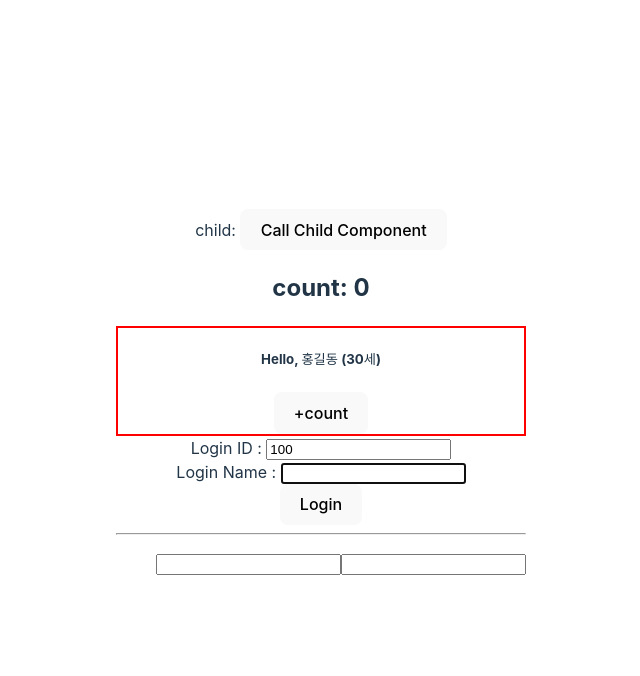
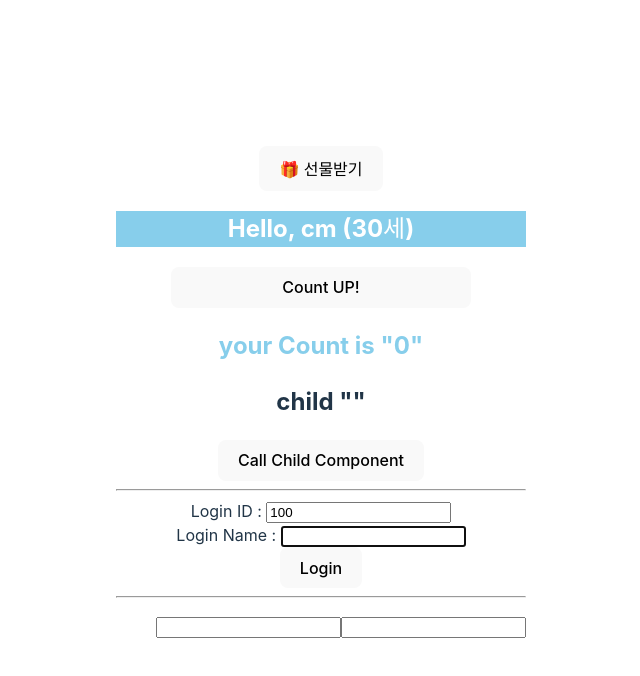
Before and after one commit to Chanmi-Gim/TIL, a React (Vite) app in the folder React/tryThis/rbvite/: page / in a window 1280 px wide. Shown: the top 676 px of the page, without its empty margins (319-959 px from the left). Built offline with nearby package versions, Linux system fonts and the light colour scheme.

Commit message:
feat, fix : 선물받기 기능, 장바구니 추가시 idRef 초기화 - useforward를 이용하여 자식으로부터 getGift() 전달받기 - idRef 초기화함으로써 추가와 수정을 구분

```diff
--- a/React/tryThis/rbvite/src/App.tsx
+++ b/React/tryThis/rbvite/src/App.tsx
@@ -1,6 +1,6 @@
 import { forwardRef, useImperativeHandle, useRef, useState } from 'react';
 import './App.css';
-import Hello from './components/Hello';
+import Hello, { GiftHandle } from './components/Hello';
 import My from './components/My';
 import { useCounter } from './hooks/counter-context';
 
@@ -13,21 +13,33 @@ const ChildComponent = forwardRef((_, ref) => {
     appendPeriod: () => setChildText((c) => c + '.'),
   };
   useImperativeHandle(ref, () => handler);
-  return <>child: {childText}</>;
+  return <h2>child "{childText}"</h2>;
 });
 
 function App() {
   const { count, plusCount } = useCounter();
   const childRef = useRef<ChildHandler>(null);
-
+  const giftHandleRef = useRef<GiftHandle>(null);
   return (
     <>
+      <button onClick={() => giftHandleRef.current?.getGift()}>
+        🎁 선물받기
+      </button>
+      <Hello
+        name='cm'
+        age={30}
+        plusCount={plusCount}
+        ref={giftHandleRef}
+      ></Hello>
+      <h2 style={{ color: 'skyblue' }}>your Count is "{count}"</h2>
+
       <ChildComponent ref={childRef} />
-      <button onClick={() => childRef.current?.appendPeriod()}>
-        Call Child Component
-      </button>
-      <h2>count: {count}</h2>
-      <Hello name='홍길동' age={30} plusCount={plusCount} />
+      <div>
+        <button onClick={() => childRef.current?.appendPeriod()}>
+          Call Child Component
+        </button>
+      </div>
+      <hr></hr>
       <My />
     </>
   );
--- a/React/tryThis/rbvite/src/components/Hello.tsx
+++ b/React/tryThis/rbvite/src/components/Hello.tsx
@@ -1,4 +1,9 @@
-import { PropsWithChildren, useId } from 'react';
+import {
+  PropsWithChildren,
+  forwardRef,
+  useId,
+  useImperativeHandle,
+} from 'react';
 import { useCounter } from '../hooks/counter-context';
 
 type Props = {
@@ -8,18 +13,42 @@ type Props = {
   children?: React.ReactNode;
 };
 
-const Hello = ({ name, age, children }: PropsWithChildren<Props>) => {
+export type GiftHandle = {
+  getGift: () => void;
+};
+
+const Hello = forwardRef(
+  ({ name, age, children }: PropsWithChildren<Props>, handleRef) => {
     const helloId = useId();
     const { plusCount } = useCounter();
+    const getGift = () => {
+      alert('안뇽 나는 기프트야! 자식 Hello로부터 와써~~~🎉');
+    };
+    useImperativeHandle(handleRef, () => ({
+      getGift,
+    }));
+
     return (
-    <div style={{ border: '2px solid red' }}>
-      <h5 id={helloId}>
+      <div>
+        <h2
+          id={helloId}
+          style={{
+            color: 'white',
+            backgroundColor: 'skyblue',
+          }}
+        >
           Hello, {name} ({age}세)
-      </h5>
+        </h2>
         {children}
-      <button onClick={plusCount}>+count</button>
+        <button
+          onClick={plusCount}
+          style={{ width: 300, textDecorationColor: 'blue' }}
+        >
+          Count UP!
+        </button>
       </div>
     );
-};
+  }
+);
 // Hello.defaultProps = { name: 'Choi' };
 export default Hello;
--- a/React/tryThis/rbvite/src/components/My.tsx
+++ b/React/tryThis/rbvite/src/components/My.tsx
@@ -41,6 +41,7 @@ const My = () => {
       return itemPriceRef.current?.focus();
     }
     saveCartItem(itemIdRef.current, name, Number(price));
+    itemIdRef.current = 0;
     itemNameRef.current.value = '';
     itemPriceRef.current.value = '';
     setDirty(false);
--- a/React/tryThis/rbvite/src/components/Profile.tsx
+++ b/React/tryThis/rbvite/src/components/Profile.tsx
@@ -8,7 +8,11 @@ const Profile = () => {
   } = useSession();
   return (
     <>
-      <div>User Name: {loginUser?.name}</div>
+      <div>
+        {' '}
+        유저이름: {loginUser?.name}
+        <small>({loginUser?.id})</small>
+      </div>
       <button onClick={logout}>Logout</button>
     </>
   );
```
Lines whose indentation alone changed are shown as unchanged.
